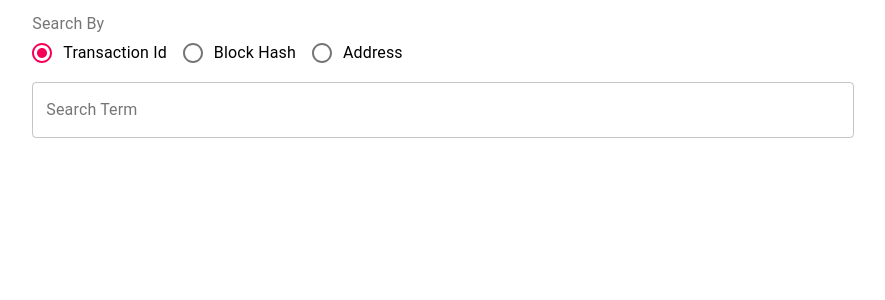
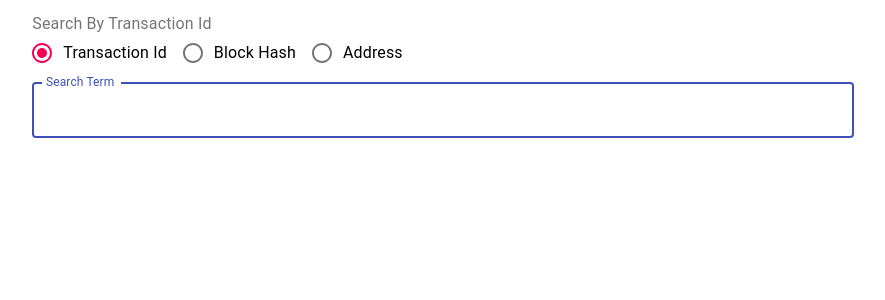
Before and after one commit to zakst/blobby-block, a React (Create React App) app in the folder apps/blobby-ui/: page / in a window 1280 px wide. Shown: the top 300 px of the page, without its empty margins (197-1082 px from the left). Built offline with nearby package versions, Linux system fonts and the light colour scheme.

Commit message:
feat: added searchTerm binding and getByTransactionId implementation

```diff
--- a/apps/blobby-ui/src/App.tsx
+++ b/apps/blobby-ui/src/App.tsx
@@ -10,6 +10,8 @@ import {
   RadioGroup,
   TextField
 } from '@material-ui/core'
+
+import { getByTransactionId } from './services/SearchService'
 
 function App() {
   const searchOptions = [
@@ -26,8 +28,22 @@ function App() {
       label: 'Address'
     }
   ]
+  const [selectedSearchLabel, setSelectedSearchLabel] = useState(searchOptions[0].label)
+  const [enteredSearchTerm, setEnteredSearchTerm] = useState('')
 
-  const [selectedSearchLabel, setSelectedSearchLabel] = useState('')
+  const searchBySelection = async () => {
+    switch (selectedSearchLabel) {
+      case searchOptions[0].label:
+        await getByTransactionId(enteredSearchTerm)
+    }
+  }
+
+  const search = async (event: { key: string; preventDefault: () => void }) => {
+    if (event.key === 'Enter' && enteredSearchTerm.length > 5) {
+      await searchBySelection()
+      event.preventDefault()
+    }
+  }
 
   return (
     <Container maxWidth="xl">
@@ -68,7 +84,15 @@ function App() {
               direction="row"
               justifyContent="flex-start"
               alignItems="center">
-          <TextField fullWidth id="search-term" label={"Search Term"} variant="outlined" />
+          <TextField
+            onKeyDown={search}
+            fullWidth
+            autoFocus
+            id="search-term"
+            label={"Search Term"}
+            variant="outlined"
+            onChange={(event) => {setEnteredSearchTerm(event.target.value)}}
+          />
         </Grid>
       </Grid>
 
--- a/apps/blobby-ui/src/services/SearchService.ts
+++ b/apps/blobby-ui/src/services/SearchService.ts
@@ -1,10 +1,10 @@
 import TransactionResponseDto from '../../../common/dtos/transactionResponse.dto'
 import axios, { AxiosResponse } from 'axios'
+
 const BASE_URL = process.env.REACT_APP_BASE_URL
-export default class SearchService {
-  async getByTransactionId(transactionId: string): Promise<TransactionResponseDto> {
-    const endpoint = `${BASE_URL}/blobby/transaction/${transactionId}`
-    const response: AxiosResponse = await axios.get(endpoint)
-    return response.data
-  }
+
+export const getByTransactionId = async (transactionId: string): Promise<TransactionResponseDto> => {
+  const endpoint = `${BASE_URL}/blobby/transaction/${transactionId}`
+  const response: AxiosResponse = await axios.get(endpoint)
+  return response.data
 }
--- a/apps/blobby-ui/tsconfig.json
+++ b/apps/blobby-ui/tsconfig.json
@@ -13,6 +13,8 @@
     "strict": true,
     "forceConsistentCasingInFileNames": true,
     "noFallthroughCasesInSwitch": true,
+    "strictPropertyInitialization": false,
+    "experimentalDecorators": true,
     "module": "esnext",
     "moduleResolution": "node",
     "resolveJsonModule": true,
--- a/tsconfig.json
+++ b/tsconfig.json
@@ -18,6 +18,7 @@
     "strictBindCallApply": false,
     "forceConsistentCasingInFileNames": false,
     "noFallthroughCasesInSwitch": false,
+    "strictPropertyInitialization": false,
     "paths": {}
   }
 }
```
